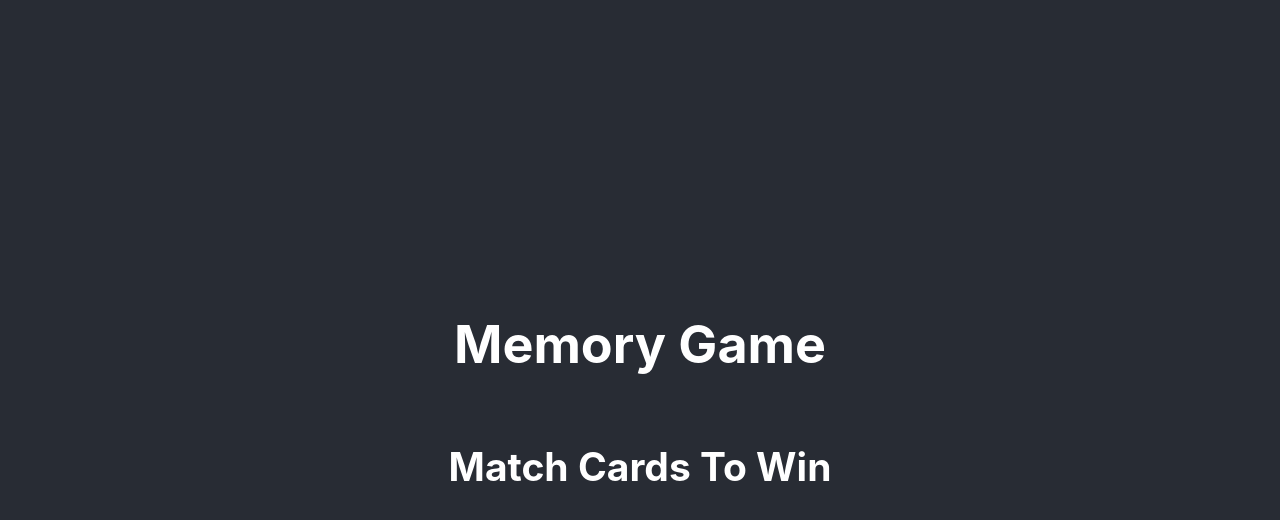
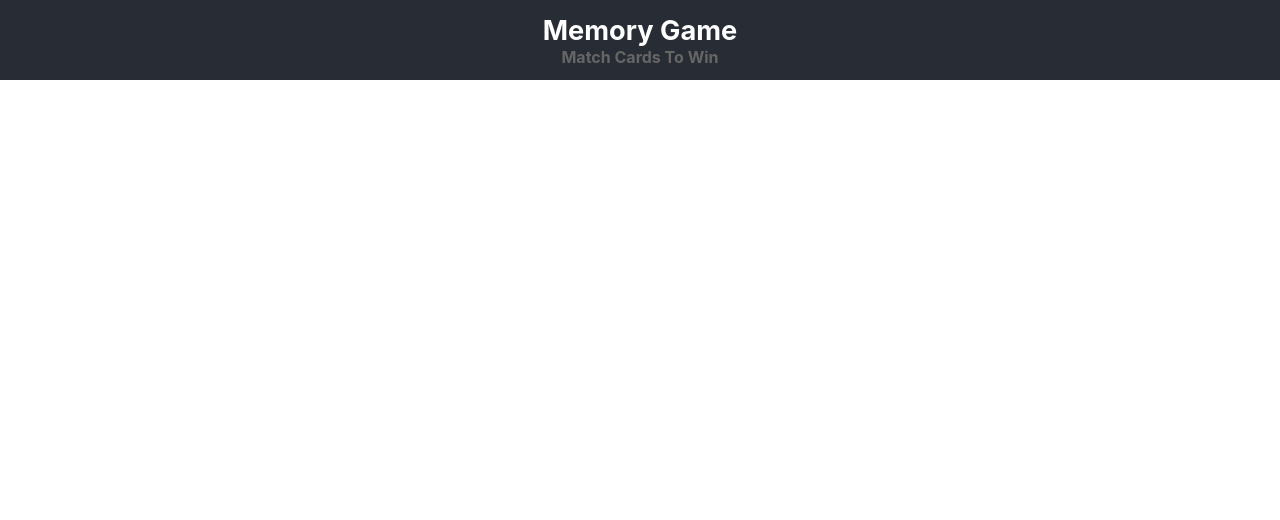
Before and after one commit to dustinblainemyers/memory-game, a React (Create React App) app: page / in a window 1280 px wide. Shown: the top 520 px of the page. Built offline with nearby package versions, Linux system fonts and the light colour scheme.

Commit message:
part 1 step 2 complete

```diff
--- a/src/App.css
+++ b/src/App.css
@@ -15,7 +15,8 @@
 
 .App-header {
   background-color: #282c34;
-  min-height: 100vh;
+  height: 80px;
+
   display: flex;
   flex-direction: column;
   align-items: center;
@@ -36,3 +37,13 @@
     transform: rotate(360deg);
   }
 }
+
+h1 {
+  font-size:1.7rem;
+  margin: 0 auto;
+}
+h2 {
+  margin:0 auto;
+  color:#666666;
+  font-size: 1rem;
+}
```
